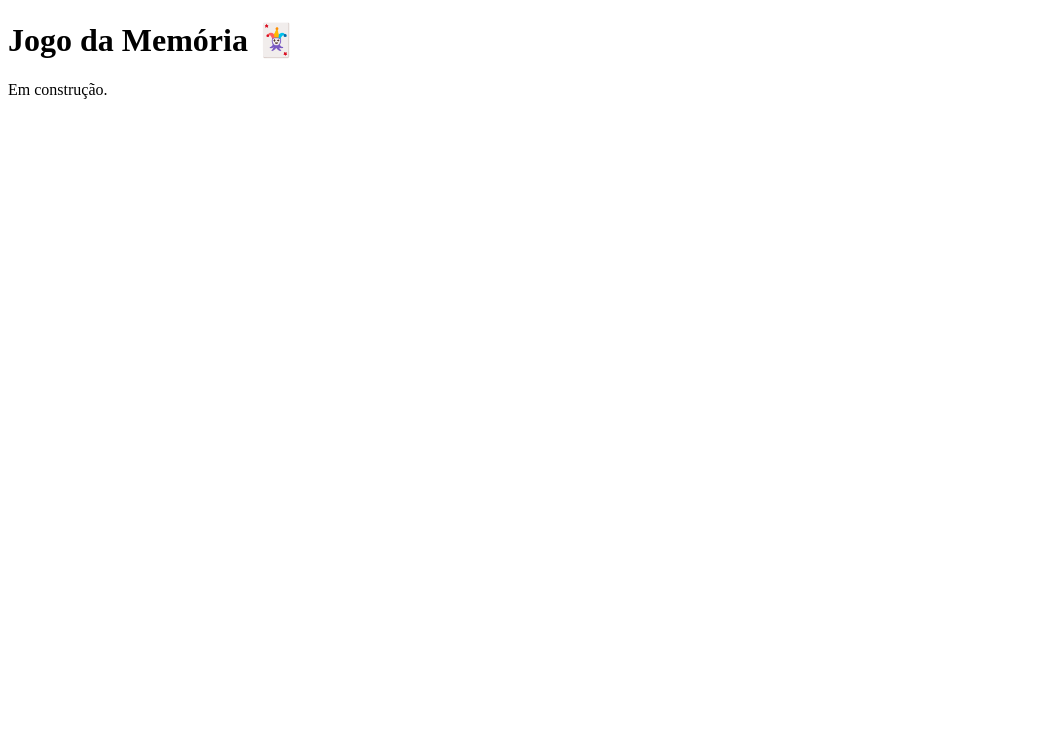
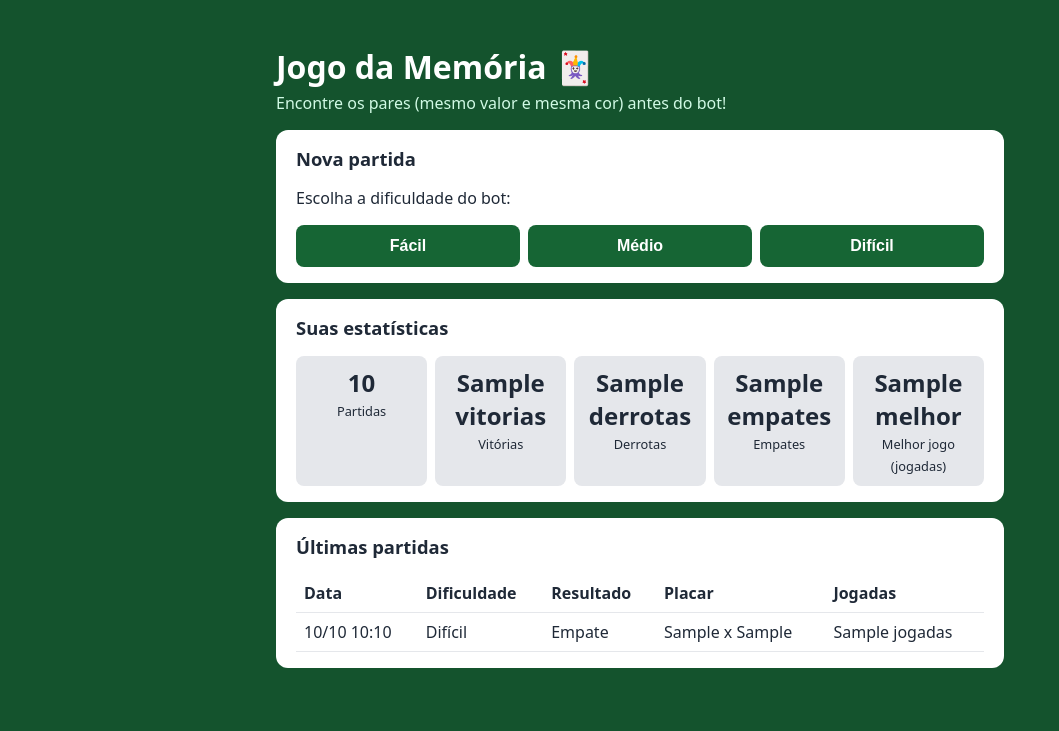
Before and after one commit to Evelly-Villar-10/memoria-bot, a Django app: template templates/jogo/lobby.html in a window 1280 px wide. Shown: the top 731 px of the page, without its empty margins (0-1059 px from the left). Run offline with Django 5.2, Linux system fonts and the light colour scheme; the template is opened without the code that fills it: most values are stand-ins (such as "Sample title", 1, 10 or a date in 2020).

Commit message:
Lobby com dificuldade, estatisticas e historico

```diff
--- /dev/null
+++ b/jogo/static/jogo/estilo.css
@@ -0,0 +1,68 @@
+:root {
+  --fundo: #14532d;
+  --painel: #ffffff;
+  --texto: #1f2937;
+  --destaque: #166534;
+  --suave: #e5e7eb;
+}
+
+* { box-sizing: border-box; }
+
+body {
+  margin: 0;
+  font-family: system-ui, sans-serif;
+  background: var(--fundo);
+  color: var(--texto);
+}
+
+main {
+  max-width: 760px;
+  margin: 0 auto;
+  padding: 24px 16px 48px;
+}
+
+h1 { color: #fff; margin-bottom: 4px; }
+.subtitulo { color: #d1fae5; margin-top: 0; }
+
+section {
+  background: var(--painel);
+  border-radius: 12px;
+  padding: 16px 20px;
+  margin-bottom: 16px;
+}
+
+h2 { margin-top: 0; font-size: 1.15rem; }
+
+.botoes { display: flex; gap: 8px; flex-wrap: wrap; }
+
+.botao {
+  flex: 1;
+  min-width: 100px;
+  padding: 12px;
+  font-size: 1rem;
+  font-weight: 600;
+  border: 0;
+  border-radius: 8px;
+  background: var(--destaque);
+  color: #fff;
+  cursor: pointer;
+}
+.botao:hover { filter: brightness(1.15); }
+
+.estatisticas {
+  display: grid;
+  grid-template-columns: repeat(auto-fit, minmax(110px, 1fr));
+  gap: 8px;
+}
+.estatisticas div {
+  background: var(--suave);
+  border-radius: 8px;
+  padding: 10px;
+  text-align: center;
+}
+.estatisticas strong { display: block; font-size: 1.5rem; }
+.estatisticas span { font-size: 0.8rem; }
+
+.rolagem { overflow-x: auto; }
+table { width: 100%; border-collapse: collapse; }
+th, td { text-align: left; padding: 8px; border-bottom: 1px solid var(--suave); }
--- a/templates/jogo/lobby.html
+++ b/templates/jogo/lobby.html
@@ -1,14 +1,71 @@
+{% load static %}
 <!DOCTYPE html>
 <html lang="pt-br">
+<head>
+  <meta charset="UTF-8">
+  <meta name="viewport" content="width=device-width, initial-scale=1">
+  <title>Jogo da Memória</title>
+  <link rel="stylesheet" href="{% static 'jogo/estilo.css' %}">
+</head>
+<body>
+  <main>
+    <h1>Jogo da Memória 🃏</h1>
+    <p class="subtitulo">Encontre os pares (mesmo valor e mesma cor) antes do bot!</p>
 
-<head>
-    <meta charset="UTF-8">
-    <meta name="viewport" content="width=device-width, initial-scale=1">
-    <title>Jogo da Memória</title>
-</head>
+    <section id="menu">
+      <h2>Nova partida</h2>
+      <p>Escolha a dificuldade do bot:</p>
+      <div class="botoes">
+        <button class="botao" data-dificuldade="facil">Fácil</button>
+        <button class="botao" data-dificuldade="medio">Médio</button>
+        <button class="botao" data-dificuldade="dificil">Difícil</button>
+      </div>
+    </section>
 
-<body>
-    <h1>Jogo da Memória 🃏</h1>
-    <p>Em construção.</p>
+    <section>
+      <h2>Suas estatísticas</h2>
+      <div class="estatisticas">
+        <div><strong>{{ estatisticas.total }}</strong><span>Partidas</span></div>
+        <div><strong>{{ estatisticas.vitorias }}</strong><span>Vitórias</span></div>
+        <div><strong>{{ estatisticas.derrotas }}</strong><span>Derrotas</span></div>
+        <div><strong>{{ estatisticas.empates }}</strong><span>Empates</span></div>
+        <div><strong>{{ estatisticas.melhor|default_if_none:"—" }}</strong><span>Melhor jogo (jogadas)</span></div>
+      </div>
+    </section>
+
+    <section>
+      <h2>Últimas partidas</h2>
+      {% if historico %}
+        <div class="rolagem">
+          <table>
+            <thead>
+              <tr><th>Data</th><th>Dificuldade</th><th>Resultado</th><th>Placar</th><th>Jogadas</th></tr>
+            </thead>
+            <tbody>
+              {% for p in historico %}
+                <tr>
+                  <td>{{ p.criada_em|date:"d/m H:i" }}</td>
+                  <td>
+                    {% if p.dificuldade == "facil" %}Fácil
+                    {% elif p.dificuldade == "medio" %}Médio
+                    {% else %}Difícil{% endif %}
+                  </td>
+                  <td>
+                    {% if p.resultado == "vitoria" %}Vitória
+                    {% elif p.resultado == "derrota" %}Derrota
+                    {% else %}Empate{% endif %}
+                  </td>
+                  <td>{{ p.pares_jogador }} x {{ p.pares_bot }}</td>
+                  <td>{{ p.jogadas }}</td>
+                </tr>
+              {% endfor %}
+            </tbody>
+          </table>
+        </div>
+      {% else %}
+        <p>Você ainda não terminou nenhuma partida.</p>
+      {% endif %}
+    </section>
+  </main>
 </body>
 </html>
```
